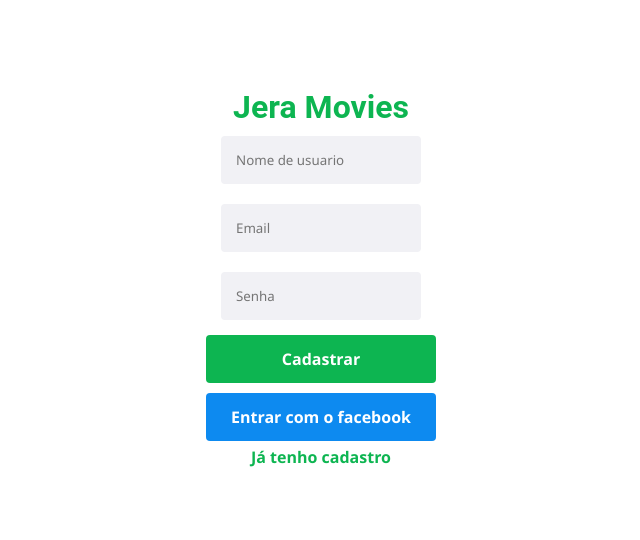
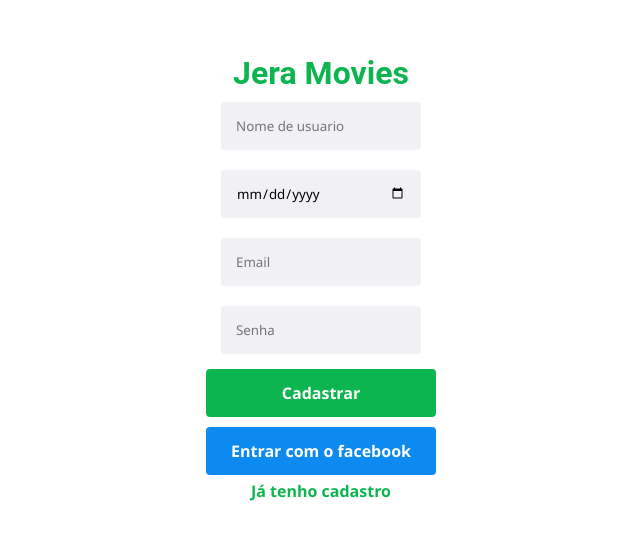
Before and after one commit to vinimachad/processo-seletivo-jera, a React (Create React App) app: page /signup in a window 1280 px wide. Shown: the part 122-662 px from the top of the page, without its empty margins (319-959 px from the left). Built offline with nearby package versions, Linux system fonts and the light colour scheme; the HTML template or start-up script is replaced by a standard one.

Commit message:
criando conta, ok

```diff
--- a/src/components/Modal/styles.js
+++ b/src/components/Modal/styles.js
@@ -12,4 +12,21 @@
 	display: flex;
 	flex-direction: column;
 	align-items: center;
+	img {
+		width: 200px;
+		height: auto;
+		margin: 10px 0;
+		border-radius: 4px;
+	}
+	input,
+	select {
+		height: 48px;
+		width: 90%;
+		border: 0;
+		border-radius: 4px;
+		background: #ffff;
+		padding: 0 15px;
+		font-size: 18px;
+		margin: 0 0 10px;
+	}
 `;
--- a/src/firebase/apiFirebase.js
+++ b/src/firebase/apiFirebase.js
@@ -44,6 +44,7 @@
 					name: u.name,
 					email: u.email,
 					avatar: u.avatar,
+					dataNas: u.dateNas,
 					adult: {
 						listMark: [],
 						listWatch: [],
--- a/src/pages/Account/Account.jsx
+++ b/src/pages/Account/Account.jsx
@@ -32,7 +32,7 @@
 			.then((res) => {
 				setAccounts(res.data().accounts);
 			});
-	}, []);
+	}, [accounts]);
 
 	function handleLogOut() {
 		apiFirebase.signOut();
@@ -50,19 +50,21 @@
 		let getUser = await docRef.get();
 		let user = await getUser.data();
 		let account = await getUser.data().accounts;
-		await docRef.set({
-			...user,
-			accounts: {
+
+		await docRef.update({
+			accounts: [
 				...account,
-				[name]: {
+				{
 					name,
 					type,
 					listMark: [],
 				},
-			},
+			],
 		});
-		console.log(user);
+		setOpenModal(false);
 	}
+
+	console.log(accounts);
 	return (
 		<Container>
 			{openModal ? (
@@ -82,7 +84,10 @@
 					</button>
 					{accounts !== undefined
 						? accounts.map((a, index) => (
-								<button onClick={() => handleToMovies(a.type)} className="card-account">
+								<button
+									onClick={() => handleToMovies(a.type, index)}
+									className="card-account"
+								>
 									<img className="image-face" src={otherImage} alt="" />
 									<strong className="name">{a.name}</strong>
 								</button>
--- a/src/pages/Account/styles.js
+++ b/src/pages/Account/styles.js
@@ -8,7 +8,7 @@
 	justify-content: center;
 	align-items: center;
 	.choose-accounts {
-		width: 600px;
+		width: max(1366px, min(600px));
 		height: 300px;
 		margin: 0 0 0 10px 0;
 		ul {
--- a/src/pages/SignUp/SignUp.jsx
+++ b/src/pages/SignUp/SignUp.jsx
@@ -15,6 +15,7 @@
 	const emailRef = useRef("");
 	const passRef = useRef("");
 	const userNameRef = useRef("");
+	const dateRef = useRef("");
 
 	async function handleLoginFace() {
 		let result = await apiFirebase.fbPopup();
@@ -36,13 +37,16 @@
 		let userN = userNameRef.current?.value;
 		let email = emailRef.current?.value;
 		let pass = passRef.current?.value;
+		let dateNas = dateRef.current?.value;
+
 		let createUser = await firebase
 			.auth()
 			.createUserWithEmailAndPassword(email, pass)
 			.then((res) => {
 				apiFirebase.addUser({
 					name: userN,
-					email: email,
+					email,
+					dateNas,
 					avatar: null,
 				});
 				let user = firebase.auth().currentUser;
@@ -63,6 +67,12 @@
 					name="user"
 					ref={userNameRef}
 				/>
+				<input
+					type="date"
+					placeholder="Data de nascimento"
+					name="user"
+					ref={dateRef}
+				/>
 				<input type="email" placeholder="Email" name="email" ref={emailRef} />
 				<input type="password" placeholder="Senha" name="password" ref={passRef} />
 				<Button content="Cadastrar" />
```
Also changed, not shown: 1 other file (tests, documents, lock files or other folders).
